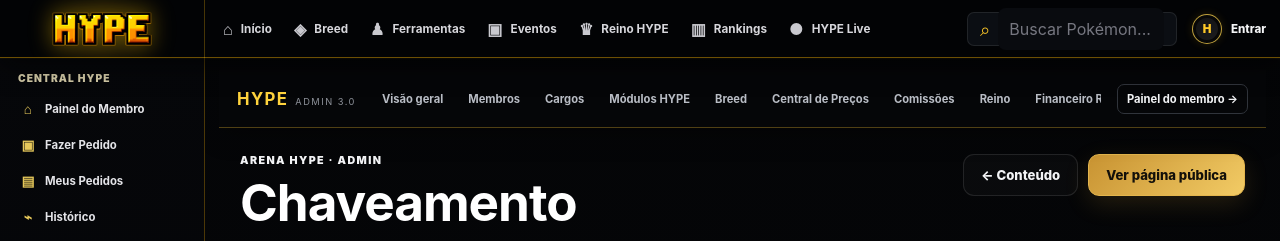
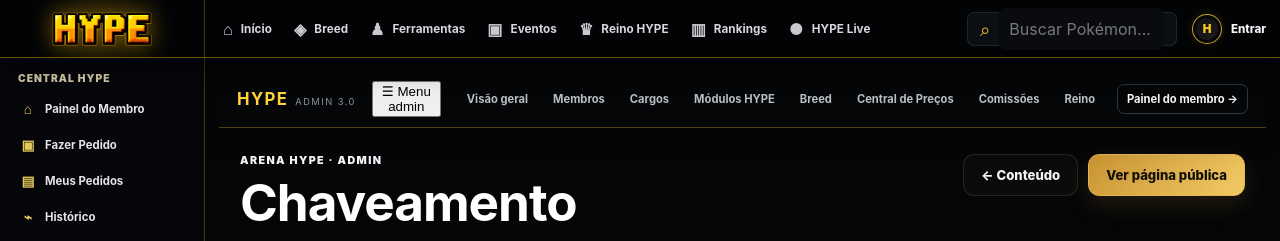
Before and after one commit to gustavodasilvaarruda-droid/CLAN-HYPE, a Python web app: template templates/admin_chave.html in a window 1280 px wide. Shown: the top 241 px of the page. Run offline with Jinja, Linux system fonts and the light colour scheme; the template is opened without the code that fills it, so the values that code supplies are empty.

Commit message:
feat(admin): menu administrativo retrátil em todas as telas mobile

```diff
--- a/templates/admin_v29_nav.html
+++ b/templates/admin_v29_nav.html
@@ -1,6 +1,7 @@
 <nav class="admin-v29-nav" aria-label="Administração HYPE">
   <a class="admin-v29-brand" href="{{ url_for('expansion.admin_dashboard') }}"><b>HYPE</b><span>ADMIN 3.0</span></a>
-  <div class="admin-v29-links">
+  <button type="button" class="admin-v29-mobile-toggle" aria-expanded="false" aria-controls="adminV29Links" aria-label="Abrir ou fechar menu administrativo">☰ Menu admin</button>
+  <div class="admin-v29-links" id="adminV29Links">
     <a href="{{ url_for('expansion.admin_dashboard') }}">Visão geral</a>
     <a href="{{ url_for('admin_membros_hype') }}">Membros</a>
     <a href="{{ url_for('admin_cargos') }}">Cargos</a>
@@ -18,3 +19,5 @@
   </div>
   <a class="admin-v29-exit" href="{{ url_for('painel') }}">Painel do membro →</a>
 </nav>
+
+<script>(()=>{document.querySelectorAll('.admin-v29-nav:not([data-mobile-ready])').forEach(nav=>{const btn=nav.querySelector('.admin-v29-mobile-toggle');if(!btn)return;nav.dataset.mobileReady='1';function set(open){nav.classList.toggle('is-open',open);btn.setAttribute('aria-expanded',String(open));}btn.addEventListener('click',()=>set(!nav.classList.contains('is-open')));nav.querySelectorAll('a').forEach(a=>a.addEventListener('click',()=>set(false)));document.addEventListener('keydown',e=>{if(e.key==='Escape'&&nav.classList.contains('is-open')){set(false);btn.focus()}});window.addEventListener('resize',()=>{if(window.innerWidth>900)set(false)});});})();</script>
```
